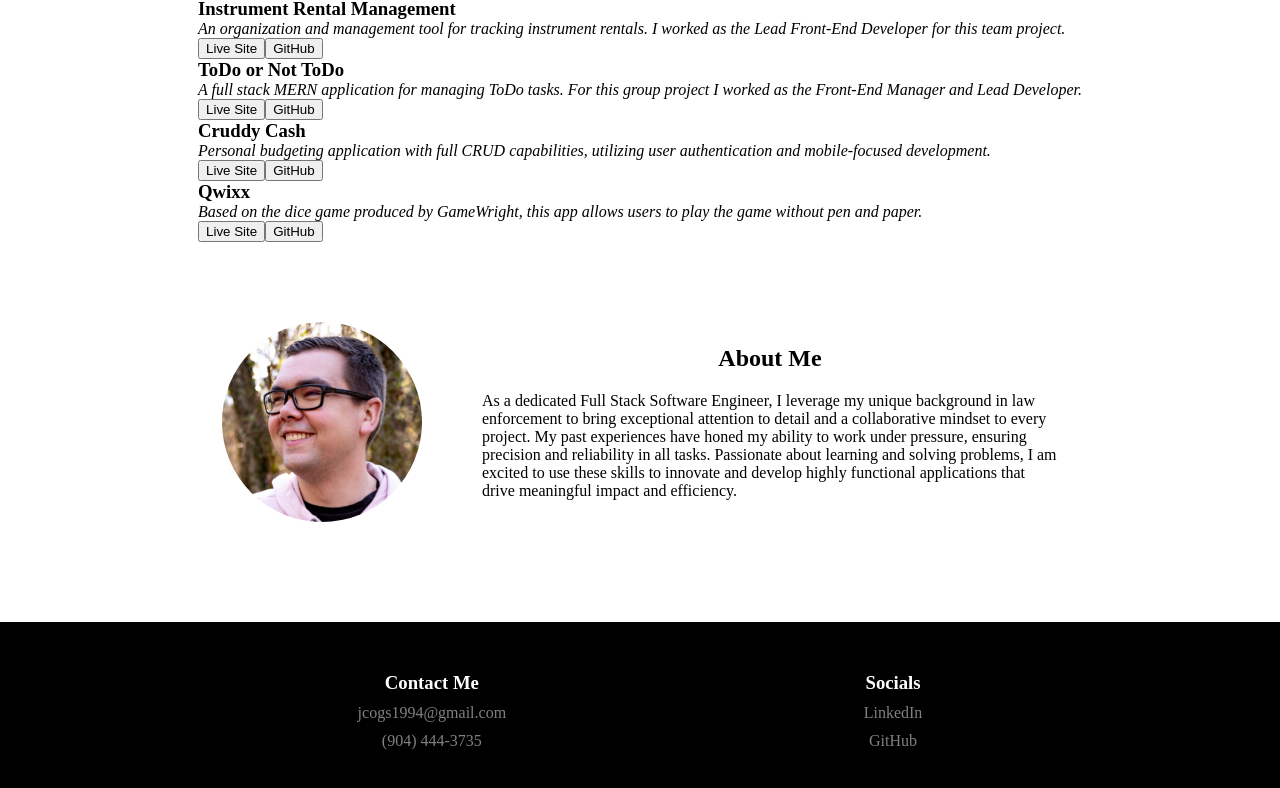
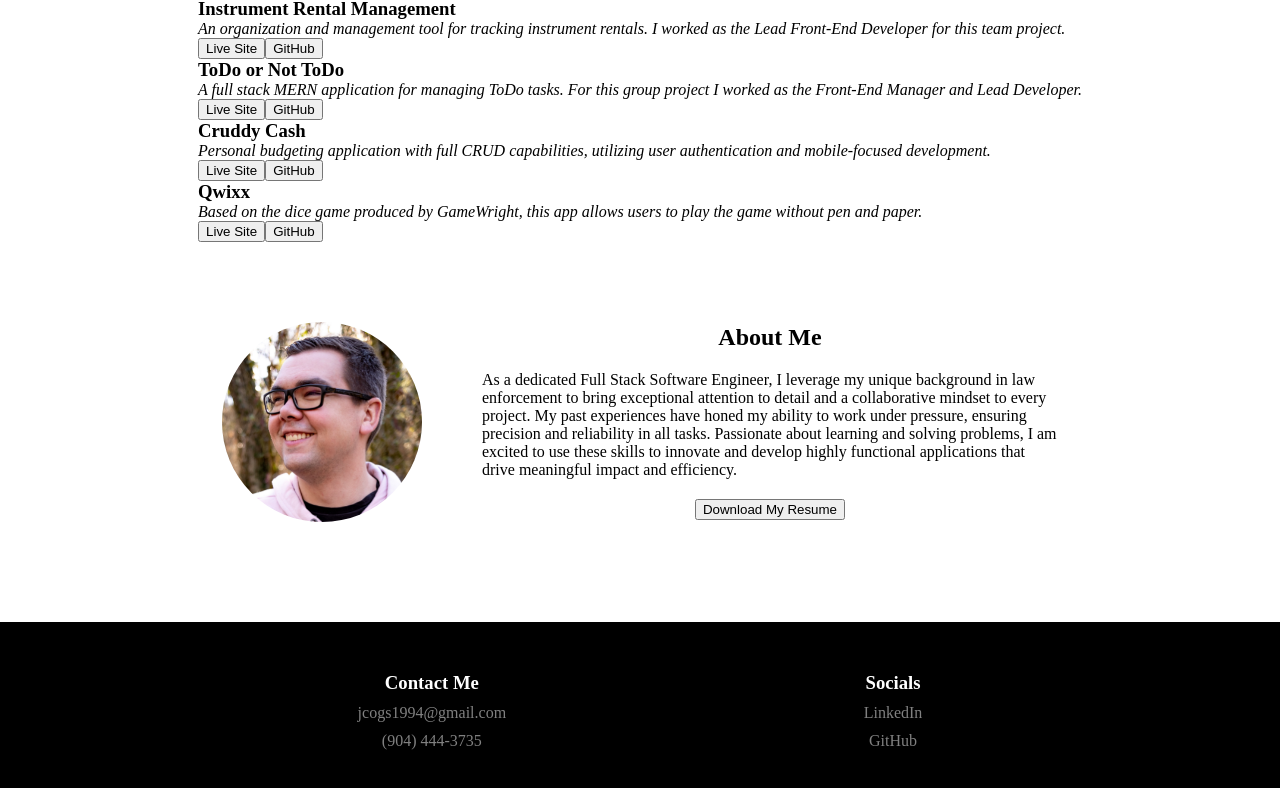
Before and after one commit to jcogs94/portfolio, a React (Create React App) app: page / in a window 1280 px wide. Shown: the part 909-1697 px from the top of the page. Built offline with nearby package versions, Linux system fonts and the light colour scheme.

Commit message:
resume download added

```diff
--- a/src/components/Main/AboutMe/AboutMe.css
+++ b/src/components/Main/AboutMe/AboutMe.css
@@ -21,7 +21,8 @@
     justify-content: center;
     flex-wrap: wrap;
     gap: 20px;
+}
 
-    /* > p {
-    } */
+#download-resume {
+    cursor: pointer;
 }
--- a/src/components/Main/AboutMe/AboutMe.jsx
+++ b/src/components/Main/AboutMe/AboutMe.jsx
@@ -1,4 +1,5 @@
 import aboutMeImg from './aboutMeImg.jpg'
+import resume from './resume.pdf'
 import './AboutMe.css'
 
 const AboutMe = () => {
@@ -8,6 +9,7 @@ const AboutMe = () => {
             <div id='about-me-content'>
                 <h2>About Me</h2>
                 <p>As a dedicated Full Stack Software Engineer, I leverage my unique background in law enforcement to bring exceptional attention to detail and a collaborative mindset to every project. My past experiences have honed my ability to work under pressure, ensuring precision and reliability in all tasks. Passionate about learning and solving problems, I am excited to use these skills to innovate and develop highly functional applications that drive meaningful impact and efficiency.</p>
+                <a href={resume} download="Jon Cogswell Resume"><button id='download-resume'>Download My Resume</button></a>
             </div>
         </div>
     </>
```
Also changed, not shown: 1 other file (tests, documents, lock files or other folders).
